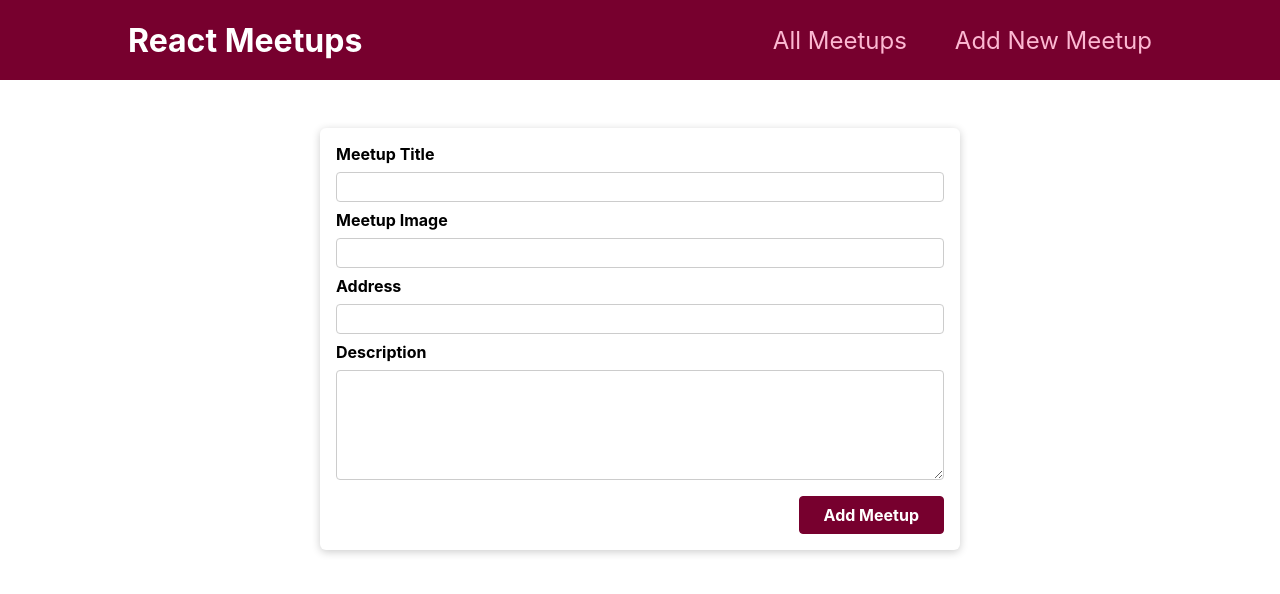
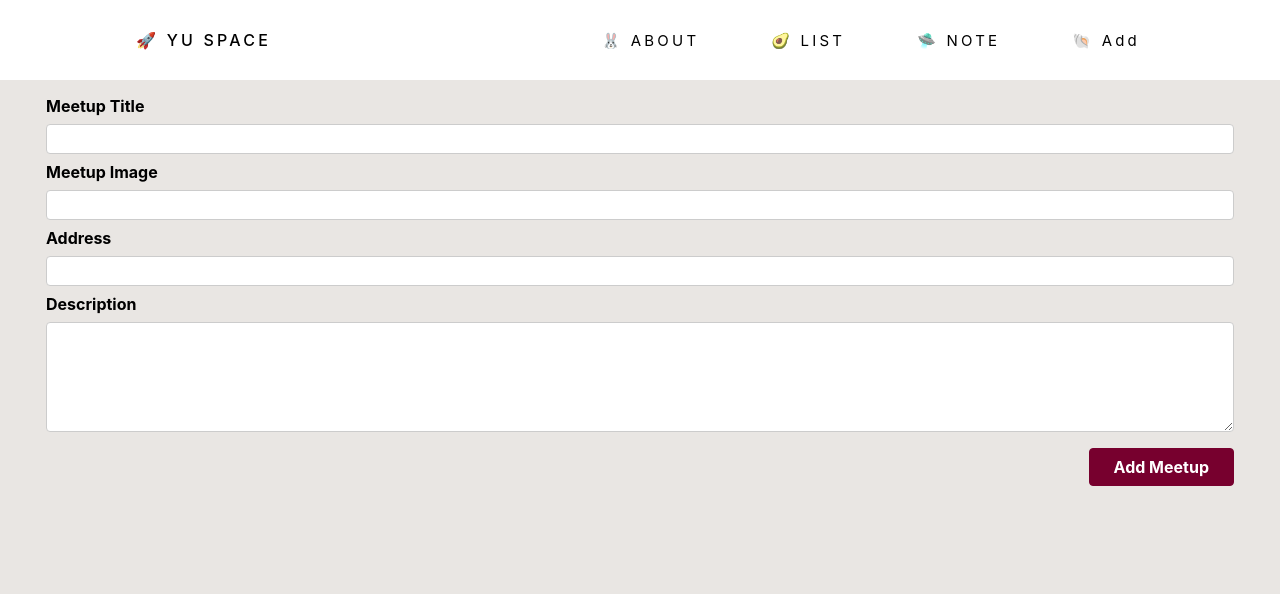
Before and after one commit to wuyuchuan617/NestJS-course, a Next.js app: page /new-meetup in a window 1280 px wide. Shown: the top 594 px of the page. Built offline with nearby package versions, Linux system fonts and the light colour scheme.

Commit message:
update home page

```diff
--- a/components/layout/Layout.module.css
+++ b/components/layout/Layout.module.css
@@ -1,5 +1,5 @@
 .main {
-  margin: 3rem auto;
-  width: 90%;
-  max-width: 40rem;
+  width: 100%;
+  padding: 0 30px;
+  flex-wrap: wrap;
 }
--- a/components/layout/MainNavigation.js
+++ b/components/layout/MainNavigation.js
@@ -1,19 +1,25 @@
-import Link from 'next/link';
+import Link from "next/link";
 
-import classes from './MainNavigation.module.css';
+import classes from "./MainNavigation.module.css";
 
 function MainNavigation() {
-
   return (
     <header className={classes.header}>
-      <div className={classes.logo}>React Meetups</div>
+       <Link href="/"><div className={classes.logo}>🚀 YU SPACE</div></Link>
       <nav>
         <ul>
+
           <li>
-            <Link href='/'>All Meetups</Link>
+            <Link href="/">🐰 ABOUT</Link>
           </li>
           <li>
-            <Link href='/new-meetup'>Add New Meetup</Link>
+            <Link href="/">🥑 LIST</Link>
+          </li>
+          <li>
+            <Link href="/">🛸 NOTE</Link>
+          </li>
+          <li>
+            <Link href="/new-meetup">🐚 Add</Link>
           </li>
         </ul>
       </nav>
--- a/components/layout/MainNavigation.module.css
+++ b/components/layout/MainNavigation.module.css
@@ -4,14 +4,18 @@
   display: flex;
   align-items: center;
   justify-content: space-between;
-  background-color: #77002e;
+  background-color: white;
   padding: 0 10%;
 }
 
 .logo {
-  font-size: 2rem;
-  color: white;
-  font-weight: bold;
+  padding-left: 8px;
+  color: #000;
+  font-size: 16px;
+  font-weight: 500;
+  letter-spacing: 0.2rem;
+  white-space: nowrap;
+  cursor: pointer;
 }
 
 .header ul {
@@ -24,16 +28,20 @@
 
 .header li {
   margin-left: 3rem;
+  letter-spacing: 0.2rem;
 }
 
 .header a {
   text-decoration: none;
-  font-size: 1.5rem;
-  color: #fcb8d2;
+  font-size: 15px;
+  padding: 8px 12px;
+  white-space: nowrap;
 }
 
 .header a:hover,
 .header a:active,
 .header a.active {
-  color: white;
+  border-radius: 10px;
+  background-color: #f0ebf7;
+  color: #04060e;
 }
--- a/components/meetups/MeetupItem.module.css
+++ b/components/meetups/MeetupItem.module.css
@@ -1,14 +1,13 @@
 .item {
-  margin: 1rem 0;
+  padding: 0 30px 30px;
+  width: 33%;
 }
 
 .image {
   width: 100%;
-  height: 30rem;
   display: flex;
   overflow: hidden;
-  border-top-right-radius: 6px;
-  border-top-left-radius: 6px;
+  aspect-ratio: 1.7;
 }
 
 .image img {
@@ -17,31 +16,56 @@
 }
 
 .content {
-  text-align: center;
-  padding: 1rem;
+  /* text-align: center; */
+  /* padding: 1rem; */
+}
+.content p {
+  margin-bottom: 20px;
+  font-size: 12px;
+  /* min-height: 42px;
+  max-height: 42px; */
 }
 
 .content h3 {
-  font-size: 1.25rem;
-  color: #2c292b;
+  font-family: Futura, sans-serif;
+  font-size: 16px;
+  line-height: 1.65;
+  letter-spacing: 0.2em;
+  font-weight: 100;
+  min-height: 79.2px;
+  max-height: 79.2px;
 }
 
 .actions {
-  padding: 1.5rem;
+  padding: 0.5rem 0rem;
   text-align: center;
 }
 
 .actions button {
+  width: 100%;
   font: inherit;
   cursor: pointer;
-  color: #77002e;
-  border: 1px solid #77002e;
   background-color: transparent;
   padding: 0.5rem 1.5rem;
-  border-radius: 4px;
+  color: #2f2929;
+  letter-spacing: 0.2rem;
+  border: 1px solid #cfc6be;
+  transition: 0.5s all ease;
 }
 
 .actions button:hover,
 .actions button:active {
-  background-color: #ffe2ed;
+  color: #e9e6e3;
+  background-color: #343434;
 }
+
+@media (max-width: 650px) {
+  .item {
+    width: 100%;
+  }
+}
+@media (min-width: 650px) and (max-width: 1024px) {
+  .item {
+    width: 50%;
+  }
+}
--- a/components/ui/Card.module.css
+++ b/components/ui/Card.module.css
@@ -1,5 +1,5 @@
 .card {
-  background-color: white;
+  /* background-color: white;
   border-radius: 6px;
-  box-shadow: 0 2px 8px rgba(0, 0, 0, 0.2);
+  box-shadow: 0 2px 8px rgba(0, 0, 0, 0.2); */
 }
--- a/styles/globals.css
+++ b/styles/globals.css
@@ -4,6 +4,8 @@ body {
   margin: 0;
   font-family: -apple-system, BlinkMacSystemFont, Segoe UI, Roboto, Oxygen,
     Ubuntu, Cantarell, Fira Sans, Droid Sans, Helvetica Neue, sans-serif;
+  background-color: #e9e6e3;
+  min-width: 375px;
 }
 
 a {
```
Also changed, not shown: components/meetups/MeetupItem.js (+8 -6 lines), components/meetups/MeetupList.js (+5 -2 lines), components/meetups/MeetupList.module.css (+9 -0 lines).
